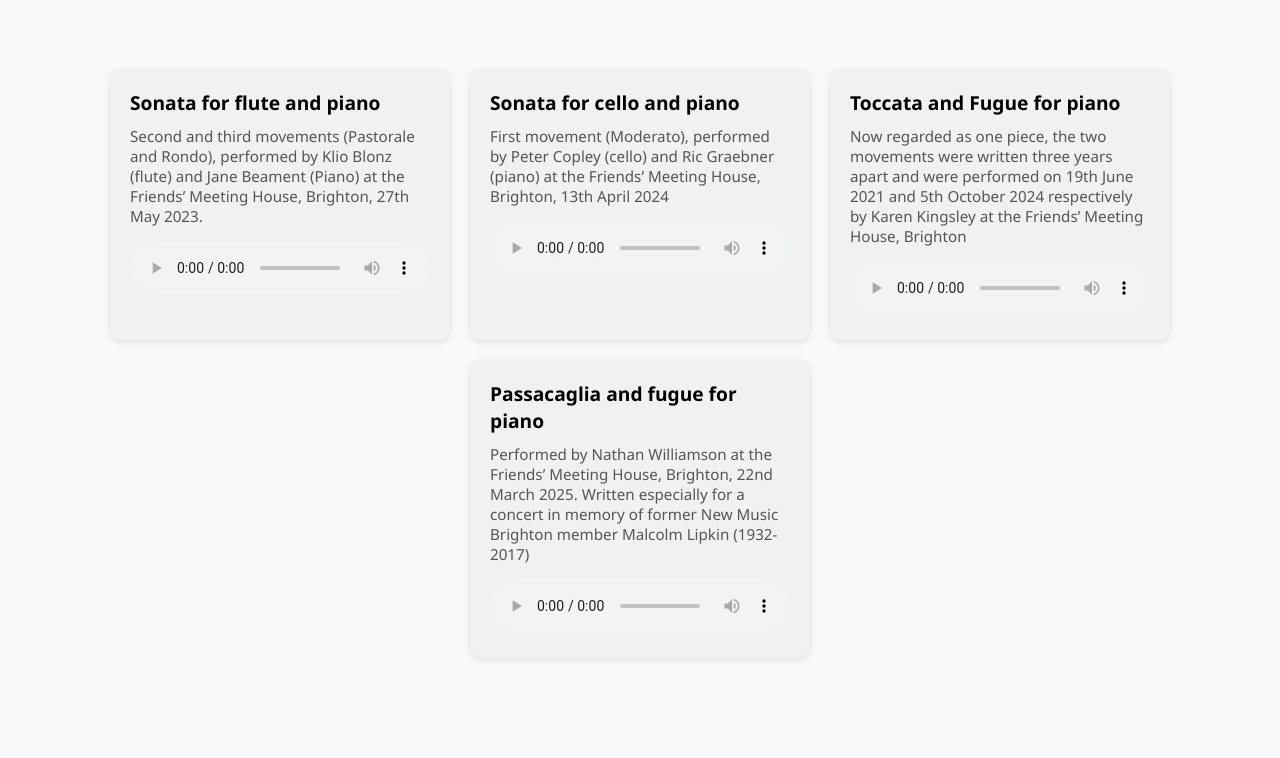
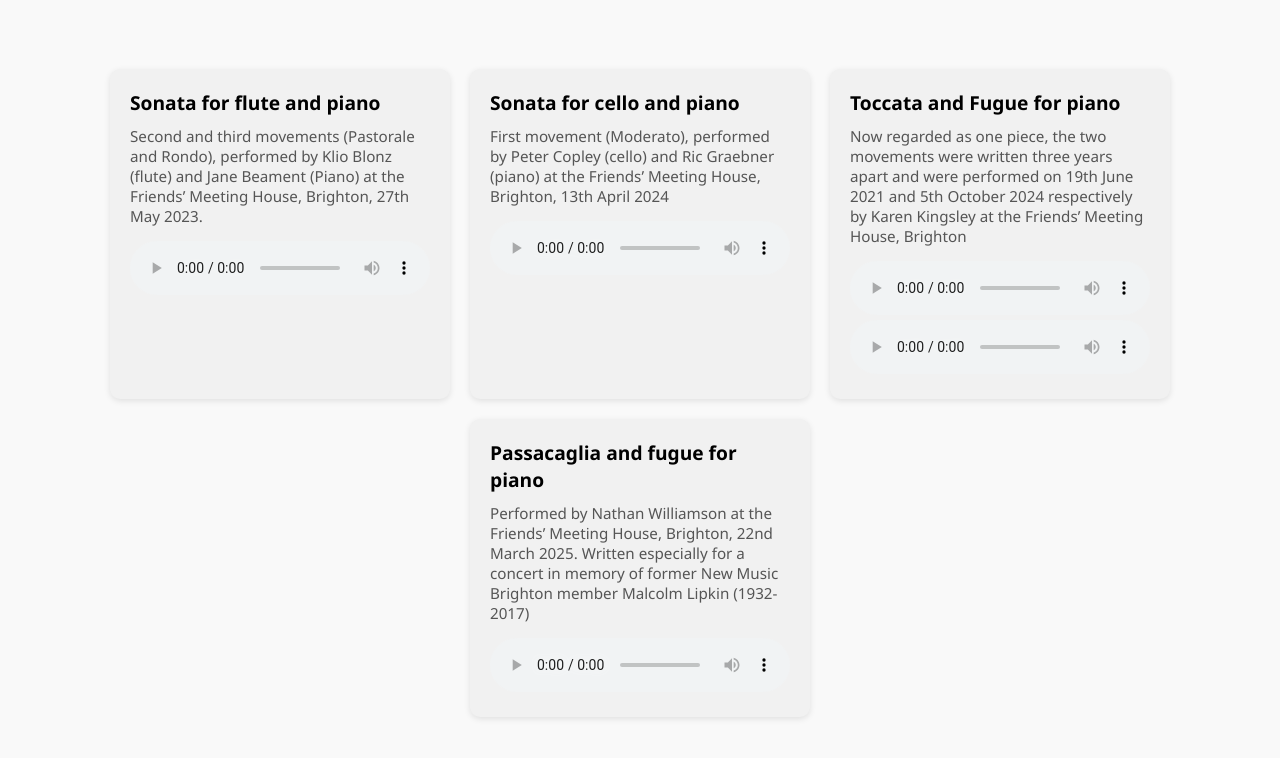
Before and after one commit to davidwood2025/John-Petley-Compositions, a plain HTML site: page index.html in a window 1280 px wide. Drawn offline with Linux system fonts and the light colour scheme.

Commit message:
Update index.html

```diff
--- a/index.html
+++ b/index.html
@@ -83,6 +83,10 @@
         <source src="3 Toccata John Petley.mp3" type="audio/mpeg">
         Your browser does not support the audio element.
       </audio>
+      <audio controls>
+        <source src="9 John Petley Fugue.mp3" type="audio/mpeg">
+        Your browser does not support the audio element.
+      </audio>
     </div>
 
     <!-- Card 4 -->
```
